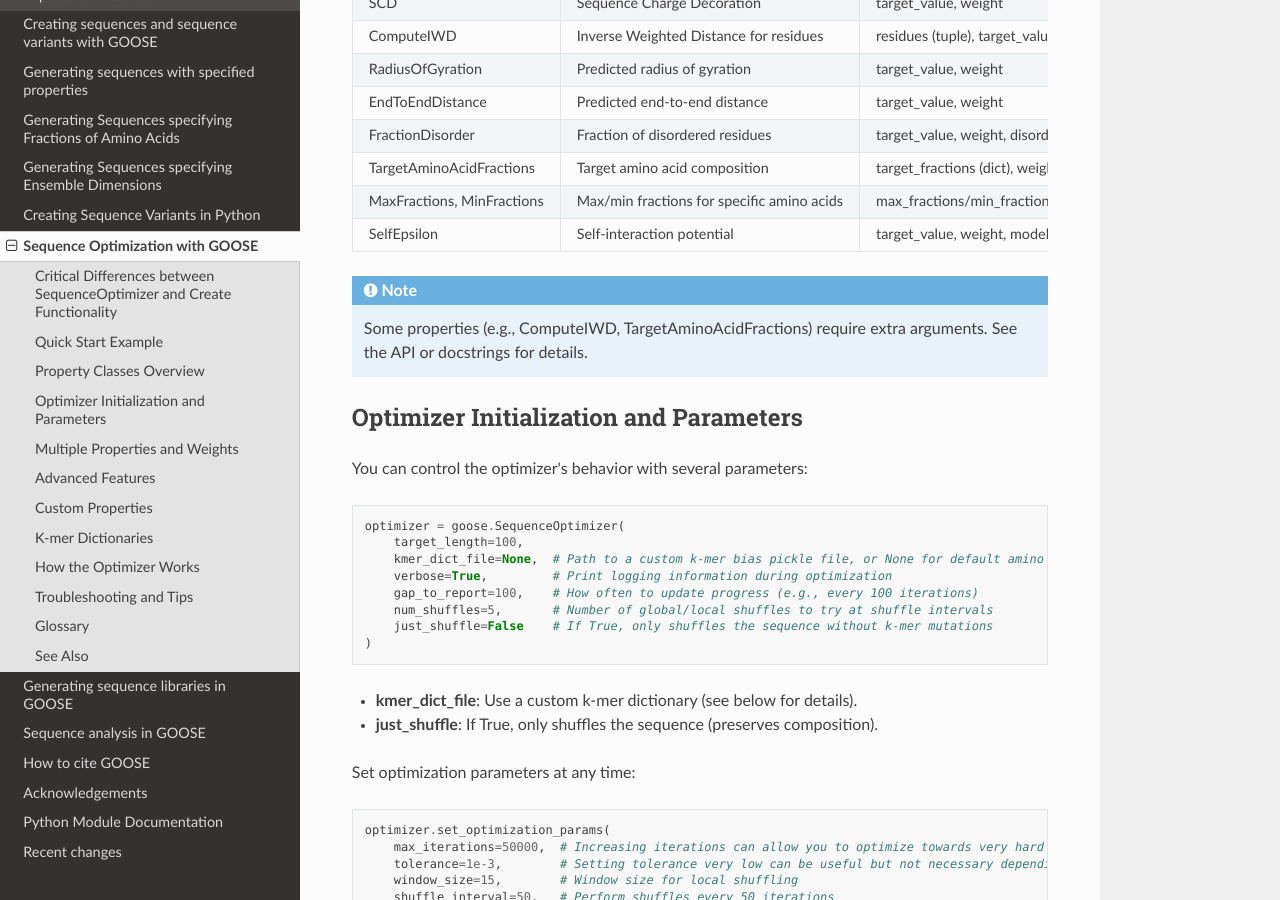
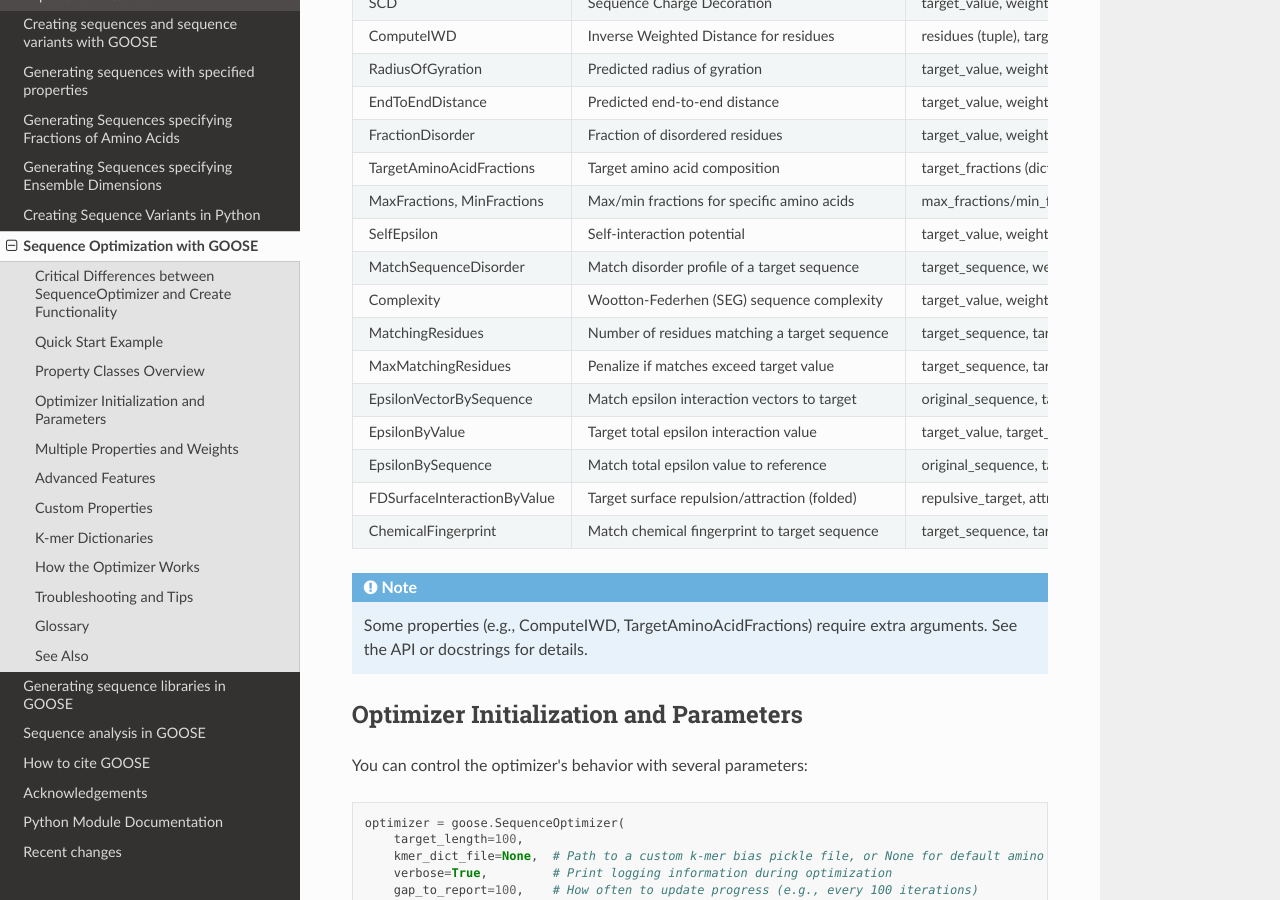
Before and after one commit to idptools/goose, a Sphinx documentation site: the page built from docs/sequence_optimization.rst, in a window 1280 px wide and 900 px high, scrolled down 1749 px. Built offline with Sphinx 7.4.7 and the Read the Docs theme 3.1.0, drawn with Linux system fonts in a browser that asks for light colours; the version number is read from the project's files by our own code.

Commit message:
Update to readthedocs to include everything available in SequenceOptimizer

```diff
--- a/docs/sequence_optimization.rst
+++ b/docs/sequence_optimization.rst
@@ -47,33 +47,57 @@ Property Classes Overview
 
 GOOSE provides many built-in property classes. Each can be added to the optimizer with its required arguments. Here is a summary:
 
-+-------------------------------+-----------------------------------------------+----------------------------------------------+
-| Property Class                | Description                                   | Key Arguments                                |
-+===============================+===============================================+==============================================+
-| Hydrophobicity                | Target average hydrophobicity                 | target_value, weight                         |
-+-------------------------------+-----------------------------------------------+----------------------------------------------+
-| FCR                           | Fraction of Charged Residues                  | target_value, weight                         |
-+-------------------------------+-----------------------------------------------+----------------------------------------------+
-| NCPR                          | Net Charge Per Residue                        | target_value, weight                         |
-+-------------------------------+-----------------------------------------------+----------------------------------------------+
-| Kappa                         | Charge patterning parameter                   | target_value, weight                         |
-+-------------------------------+-----------------------------------------------+----------------------------------------------+
-| SCD                           | Sequence Charge Decoration                    | target_value, weight                         |
-+-------------------------------+-----------------------------------------------+----------------------------------------------+
-| ComputeIWD                    | Inverse Weighted Distance for residues        | residues (tuple), target_value, weight       |
-+-------------------------------+-----------------------------------------------+----------------------------------------------+
-| RadiusOfGyration              | Predicted radius of gyration                  | target_value, weight                         |
-+-------------------------------+-----------------------------------------------+----------------------------------------------+
-| EndToEndDistance              | Predicted end-to-end distance                 | target_value, weight                         |
-+-------------------------------+-----------------------------------------------+----------------------------------------------+
-| FractionDisorder              | Fraction of disordered residues               | target_value, weight, disorder_cutoff        |
-+-------------------------------+-----------------------------------------------+----------------------------------------------+
-| TargetAminoAcidFractions      | Target amino acid composition                 | target_fractions (dict), weight              |
-+-------------------------------+-----------------------------------------------+----------------------------------------------+
-| MaxFractions, MinFractions    | Max/min fractions for specific amino acids    | max_fractions/min_fractions (dict), weight   |
-+-------------------------------+-----------------------------------------------+----------------------------------------------+
-| SelfEpsilon                   | Self-interaction potential                    | target_value, weight, model                  |
-+-------------------------------+-----------------------------------------------+----------------------------------------------+
++-------------------------------+-----------------------------------------------+------------------------------------------------+
+| Property Class                | Description                                   | Key Arguments                                  |
++===============================+===============================================+================================================+
+| Hydrophobicity                | Target average hydrophobicity                 | target_value, weight                           |
++-------------------------------+-----------------------------------------------+------------------------------------------------+
+| FCR                           | Fraction of Charged Residues                  | target_value, weight                           |
++-------------------------------+-----------------------------------------------+------------------------------------------------+
+| NCPR                          | Net Charge Per Residue                        | target_value, weight                           |
++-------------------------------+-----------------------------------------------+------------------------------------------------+
+| Kappa                         | Charge patterning parameter                   | target_value, weight                           |
++-------------------------------+-----------------------------------------------+------------------------------------------------+
+| SCD                           | Sequence Charge Decoration                    | target_value, weight                           |
++-------------------------------+-----------------------------------------------+------------------------------------------------+
+| ComputeIWD                    | Inverse Weighted Distance for residues        | residues (tuple), target_value, weight         |
++-------------------------------+-----------------------------------------------+------------------------------------------------+
+| RadiusOfGyration              | Predicted radius of gyration                  | target_value, weight                           |
++-------------------------------+-----------------------------------------------+------------------------------------------------+
+| EndToEndDistance              | Predicted end-to-end distance                 | target_value, weight                           |
++-------------------------------+-----------------------------------------------+------------------------------------------------+
+| FractionDisorder              | Fraction of disordered residues               | target_value, weight, disorder_cutoff          |
++-------------------------------+-----------------------------------------------+------------------------------------------------+
+| TargetAminoAcidFractions      | Target amino acid composition                 | target_fractions (dict), weight                |
++-------------------------------+-----------------------------------------------+------------------------------------------------+
+| MaxFractions, MinFractions    | Max/min fractions for specific amino acids    | max_fractions/min_fractions (dict), weight     |
++-------------------------------+-----------------------------------------------+------------------------------------------------+
+| SelfEpsilon                   | Self-interaction potential                    | target_value, weight, model                    |
++-------------------------------+-----------------------------------------------+------------------------------------------------+
+| MatchSequenceDisorder         | Match disorder profile of a target sequence   | target_sequence, weight, exact_match,          |
+|                               |                                               | target_value                                   |
++-------------------------------+-----------------------------------------------+------------------------------------------------+
+| Complexity                    | Wootton-Federhen (SEG) sequence complexity    | target_value, weight                           |
++-------------------------------+-----------------------------------------------+------------------------------------------------+
+| MatchingResidues              | Number of residues matching a target sequence | target_sequence, target_value, weight          |
++-------------------------------+-----------------------------------------------+------------------------------------------------+
+| MaxMatchingResidues           | Penalize if matches exceed target value       | target_sequence, target_value, weight          |
++-------------------------------+-----------------------------------------------+------------------------------------------------+
+| EpsilonVectorBySequence       | Match epsilon interaction vectors to target   | original_sequence, target_interacting_sequence,|
+|                               |                                               | weight, model                                  |
++-------------------------------+-----------------------------------------------+------------------------------------------------+
+| EpsilonByValue                | Target total epsilon interaction value        | target_value, target_sequence, weight, model   |
++-------------------------------+-----------------------------------------------+------------------------------------------------+
+| EpsilonBySequence             | Match total epsilon value to reference        | original_sequence, target_interacting_sequence,|
+|                               |                                               | target_value, weight, model                    |
++-------------------------------+-----------------------------------------------+------------------------------------------------+
+| FDSurfaceInteractionByValue   | Target surface repulsion/attraction (folded)  | repulsive_target, attractive_target, weight,   |
+|                               |                                               | model, path_to_pdb, probe_radius,              |
+|                               |                                               | surface_thresh, sasa_mode, fd_start, fd_end,   |
+|                               |                                               | preloaded_fd                                   |
++-------------------------------+-----------------------------------------------+------------------------------------------------+
+| ChemicalFingerprint           | Match chemical fingerprint to target sequence | target_sequence, target_value, weight, model   |
++-------------------------------+-----------------------------------------------+------------------------------------------------+
 
 .. note::
    Some properties (e.g., ComputeIWD, TargetAminoAcidFractions) require extra arguments. See the API or docstrings for details.
--- a/docs/variant_generation.rst
+++ b/docs/variant_generation.rst
@@ -123,7 +123,7 @@ The constant_residue_var()
 
 
 The region_shuffle_var()
--------------------
+--------------------------
 
 ``region_shuffle_var()`` - Variant that will shuffle specific regions of an IDR. Multiple regions can be specified simultaneously.
 **Note** - The region_shuffle_var does **NOT** use index values like you would normally in Python. For the region_shuffle_var, 1 = the first amino acid in the sequence **NOT 0**.
--- a/roadmap.txt
+++ b/roadmap.txt
@@ -10,3 +10,4 @@ Tracking future changes...
 • Update autosummary in docs.
 • Make sure no residual kappa errors (-1 for no charge or only same charge) arising from the new kappa code
 • Reassess logic in making hydropathy by class variants, add in numpy vectorization version.
+• Fix the Colab Notebook!
```
Also changed, not shown: README.md (+2 -0 lines), docs/getting_started.rst (+0 -7 lines).
